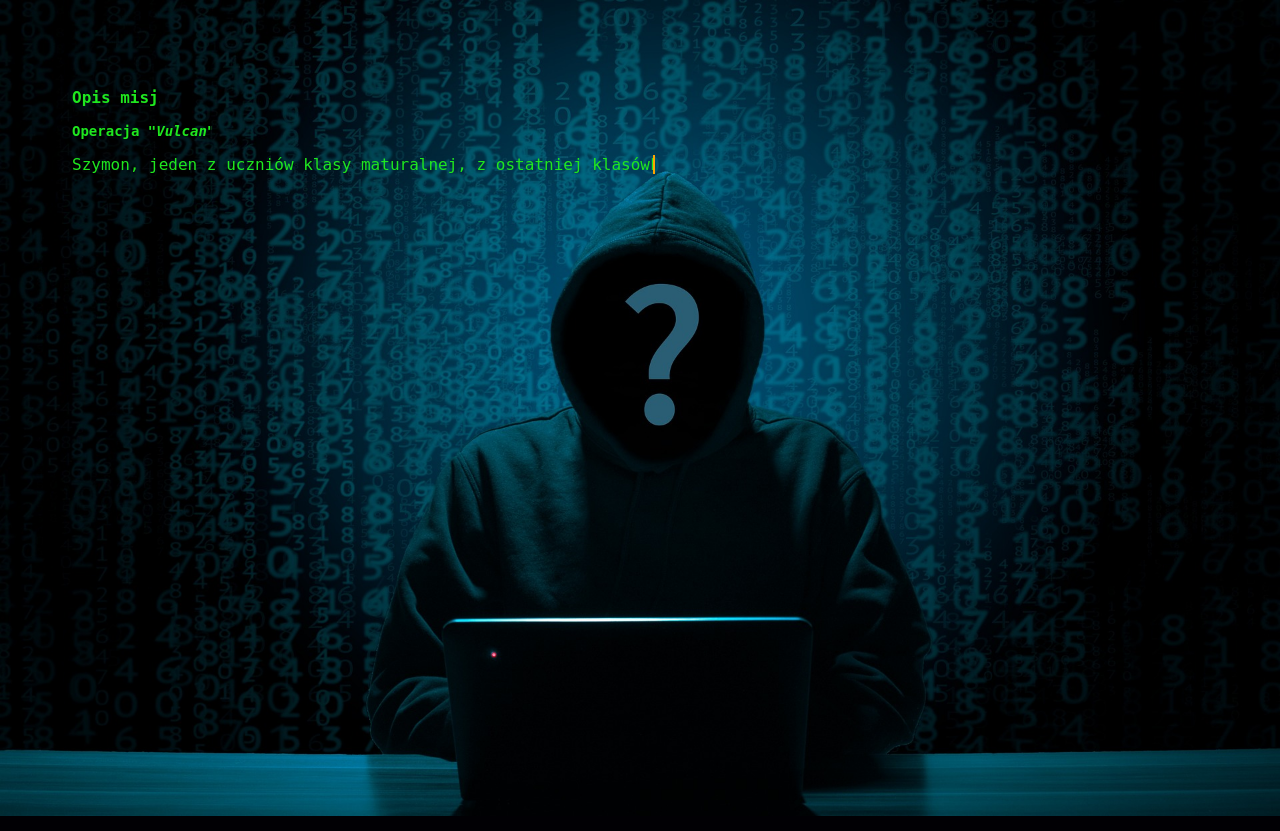
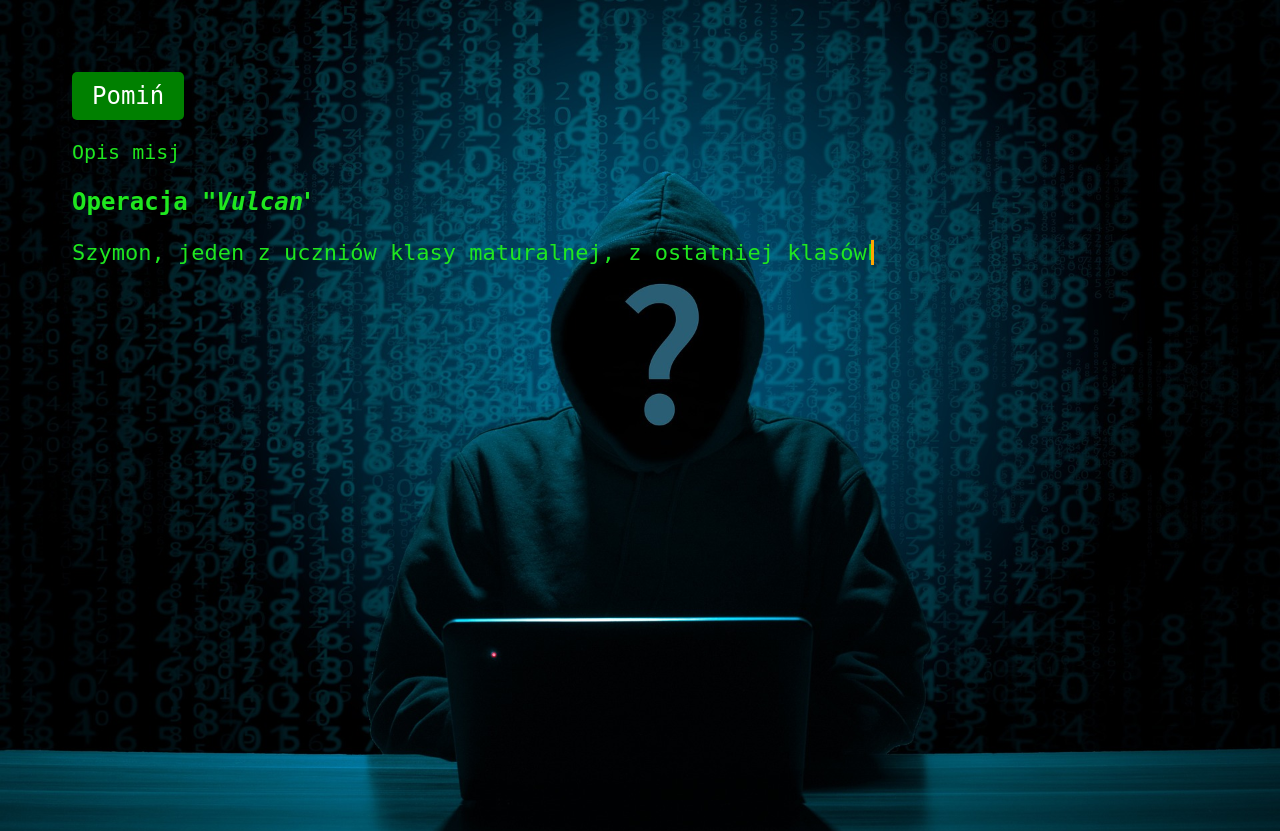
Before and after one commit to ZSET-Leszno/cukiernia, a PHP site: page /opis.html in a window 1280 px wide; the page is wider, and only the part inside the window is pictured. Run offline with PHP 8.4, Linux system fonts and the light colour scheme.

Commit message:
już jest przycisk i wgl hehe

```diff
--- a/opis.html
+++ b/opis.html
@@ -4,15 +4,16 @@
     <meta charset="UTF-8">
     <meta http-equiv="X-UA-Compatible" content="IE=edge">
     <meta name="viewport" content="width=device-width, initial-scale=1.0">
-    <title>Strona główna</title>
+    <title>Opis misji</title>
     <link rel="stylesheet" href="styl.css">
 </head>
 <body>
-    <div class="css-typing">
-        <p>
-          <b>Opis misji</b>
+    <button id="skip-animation">Pomiń</button>
+    <div class="css-typing css-typing-container">
+        <p style="font-size: 20px;">
+        Opis misji
         </p>
-        <p style="font-size: 14px">
+        <p style="font-size: 24px">
           <b>Operacja <i>"Vulcan"</i></b>
         </p>
         <p>
@@ -35,6 +36,48 @@
             Problem w tym, że Pan od informatyki nie przyjmuje
             tego faktu do wiadomości!
         </p>
+        <p>
+            Niestety tak niska ocena uniemożliwi przyszłemu maturzyście
+            dostanie się na wymarzone studia.
+        </p>
+        <p>
+            <b>Zdesperowany, przyszły student już wie, że nie może liczyć
+            na łagodne rozwiązanie tego problemu i postanawia wziąć sprawy w swoje ręce.</b>
+        </p>
+        <p>
+            Choć nie
+            pochwala takich metod, to zawiera z nauczycielem prowadzącym układ:
+        </p>
+        <p>
+            jeśli uda mu się
+            samodzielnie zmienić ocenę w dzienniku, nauczyciel wstawi ostatecznie ocenę celującą.
+        </p>
+        <p>
+            Niestety Szymon nieco przecenił swoje możliwości, więc postanawia zlecić to zadanie komuś
+            bardziej zorientowanemu w temacie.
+        </p>
+        <p style="font-size: 30px;">
+            <b>Sprawdź, czy nadajesz się do tej roboty...</b>
+        </p>
       </div>
+      <div class="wrapper">
+        <a href="misja1.php">
+            <button class="green-btn" id="mission-button">Przejdź do misji 1</button>
+        </a>
+      </div>
+
+<script>
+const skipBtn = document.getElementById('skip-animation');
+const missionButton = document.getElementById('mission-button');
+const container = document.querySelector('.css-typing-container');
+
+skipBtn.addEventListener('click', function() {
+  container.classList.add('skip-animation');
+  missionButton.style.animation = 'none';
+  missionButton.style.animationDelay = '0s';
+  missionButton.style.transition = 'opacity 0s';
+  missionButton.style.opacity = '1';
+});
+</script>
 </body>
 </html>
--- a/styl.css
+++ b/styl.css
@@ -14,7 +14,22 @@ html{
     background-size: cover;
   }
 
-  .line-1{
+button {
+  font-size: 24px;
+  background-color: green;
+  border: none;
+  font-family: 'Anonymous Pro', monospace;
+  color: white;
+  border: none;
+  border-radius: 5px;
+  padding: 10px 20px;
+}
+
+button:hover {
+  background-color: rgb(0, 226, 19);
+}
+
+.line-1{
     position: relative;
     top: 50%;
     width: 24em;
@@ -117,21 +132,18 @@ a.button5{
   }
 
 
-
-
-
   .css-typing p {
     border-right: .15em solid orange;
     font-family: "Anonymous-Pro", monospace;
-    font-size: 16px;
+    font-size: 22px;
     white-space: nowrap;
     overflow: hidden;
     color: rgb(31, 231, 31)
   }
   .css-typing p:nth-child(1) {
     width: 5.5em;
-    -webkit-animation: type 2s steps(25, end);
-    animation: type 2s steps(25, end);
+    -webkit-animation: type3 2s steps(25, end);
+    animation: type3 2s steps(25, end);
     -webkit-animation-fill-mode: forwards;
     animation-fill-mode: forwards;
   }
@@ -201,60 +213,73 @@ a.button5{
     -webkit-animation-fill-mode: forwards;
     animation-fill-mode: forwards;
   }
-  @keyframes type {
-    0% {
-      width: 0;
-    }
-    99.9% {
-      border-right: .15em solid orange;
-    }
-    100% {
-      border: none;
-    }
+
+  .css-typing p:nth-child(8) {
+    width: 51.5em;
+    opacity: 0;
+    -webkit-animation: type3 6s steps(110, end);
+    animation: type3 6s steps(110, end);
+    -webkit-animation-delay: 38.5s;
+    animation-delay: 38.5s;
+    -webkit-animation-fill-mode: forwards;
+    animation-fill-mode: forwards;
+  }
+  .css-typing p:nth-child(9) {
+    width: 75em;
+    opacity: 0;
+    -webkit-animation: type3 6s steps(135, end);
+    animation: type3 6s steps(135, end);
+    -webkit-animation-delay: 44.5s;
+    animation-delay: 44.5s;
+    -webkit-animation-fill-mode: forwards;
+    animation-fill-mode: forwards;
+  }
+  .css-typing p:nth-child(10) {
+    width: 40em;
+    opacity: 0;
+    -webkit-animation: type3 5s steps(160, end);
+    animation: type3 5s steps(160, end);
+    -webkit-animation-delay: 50.5s;
+    animation-delay: 50.5s;
+    -webkit-animation-fill-mode: forwards;
+    animation-fill-mode: forwards;
+  }
+  .css-typing p:nth-child(11) {
+    width: 56em;
+    opacity: 0;
+    -webkit-animation: type3 5s steps(160, end);
+    animation: type3 5s steps(160, end);
+    -webkit-animation-delay: 55.5s;
+    animation-delay: 55.5s;
+    -webkit-animation-fill-mode: forwards;
+    animation-fill-mode: forwards;
+  }
+  .css-typing p:nth-child(12) {
+    width: 68em;
+    opacity: 0;
+    -webkit-animation: type3 5s steps(160, end);
+    animation: type3 5s steps(160, end);
+    -webkit-animation-delay: 61.5s;
+    animation-delay: 61.5s;
+    -webkit-animation-fill-mode: forwards;
+    animation-fill-mode: forwards;
+  }
+  .css-typing p:nth-child(13) {
+    width: 25em;
+    opacity: 0;
+    -webkit-animation: type3 2s steps(70, end);
+    animation: type3 2s steps(70, end);
+    -webkit-animation-delay: 66.5s;
+    animation-delay: 66.5s;
+    -webkit-animation-fill-mode: forwards;
+    animation-fill-mode: forwards;
   }
 
-  @-webkit-keyframes type {
-    0% {
-      width: 0;
-    }
-    99.9% {
-      border-right: .15em solid orange;
-    }
-    100% {
-      border: none;
-    }
-  }
 
-  @keyframes type2 {
-    0% {
-      width: 0;
-    }
-    1% {
-      opacity: 1;
-    }
-    99.9% {
-      border-right: .15em solid orange;
-    }
-    100% {
-      opacity: 1;
-      border: none;
-    }
-  }
-
-  @-webkit-keyframes type2 {
-    0% {
-      width: 0;
-    }
-    1% {
-      opacity: 1;
-    }
-    99.9% {
-      border-right: .15em solid orange;
-    }
-    100% {
-      opacity: 1;
-      border: none;
-    }
+  .css-typing-container.skip-animation p {
+    animation: none !important;
+    opacity: 1 !important;
+    border: none !important;
   }
 
   @keyframes type3 {
@@ -289,38 +314,6 @@ a.button5{
     }
   }
 
-  @keyframes type4 {
-    0% {
-      width: 0;
-    }
-    1% {
-      opacity: 1;
-    }
-    99.9% {
-      border-right: .15em solid orange;
-    }
-    100% {
-      opacity: 1;
-      border: none;
-    }
-  }
-
-  @-webkit-keyframes type4 {
-    0% {
-      width: 0;
-    }
-    1% {
-      opacity: 1;
-    }
-    99.9% {
-      border-right: .15em solid orange;
-    }
-    100% {
-      opacity: 1;
-      border: none;
-    }
-  }
-
   @keyframes blink {
     50% {
       border-color: transparent;
```
Also changed, not shown: other parts of styl.css (+35 -3 lines).
